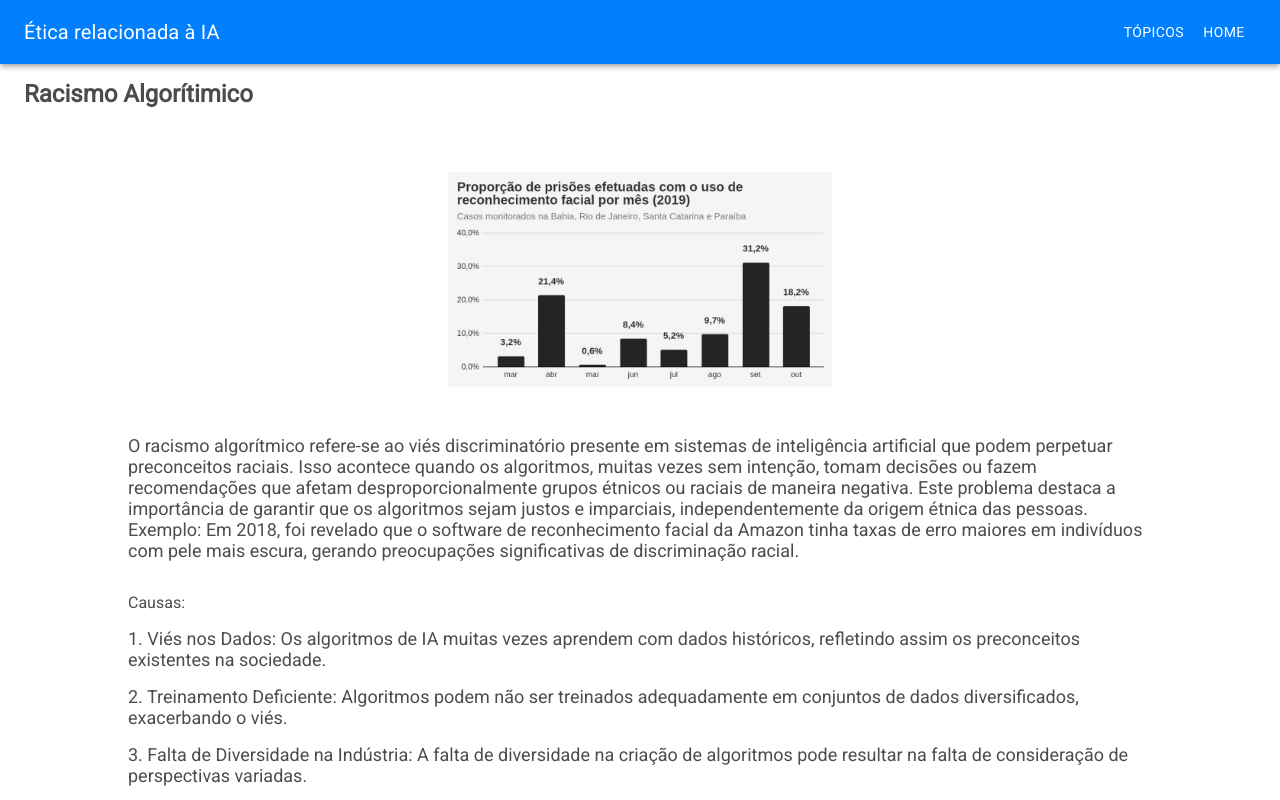
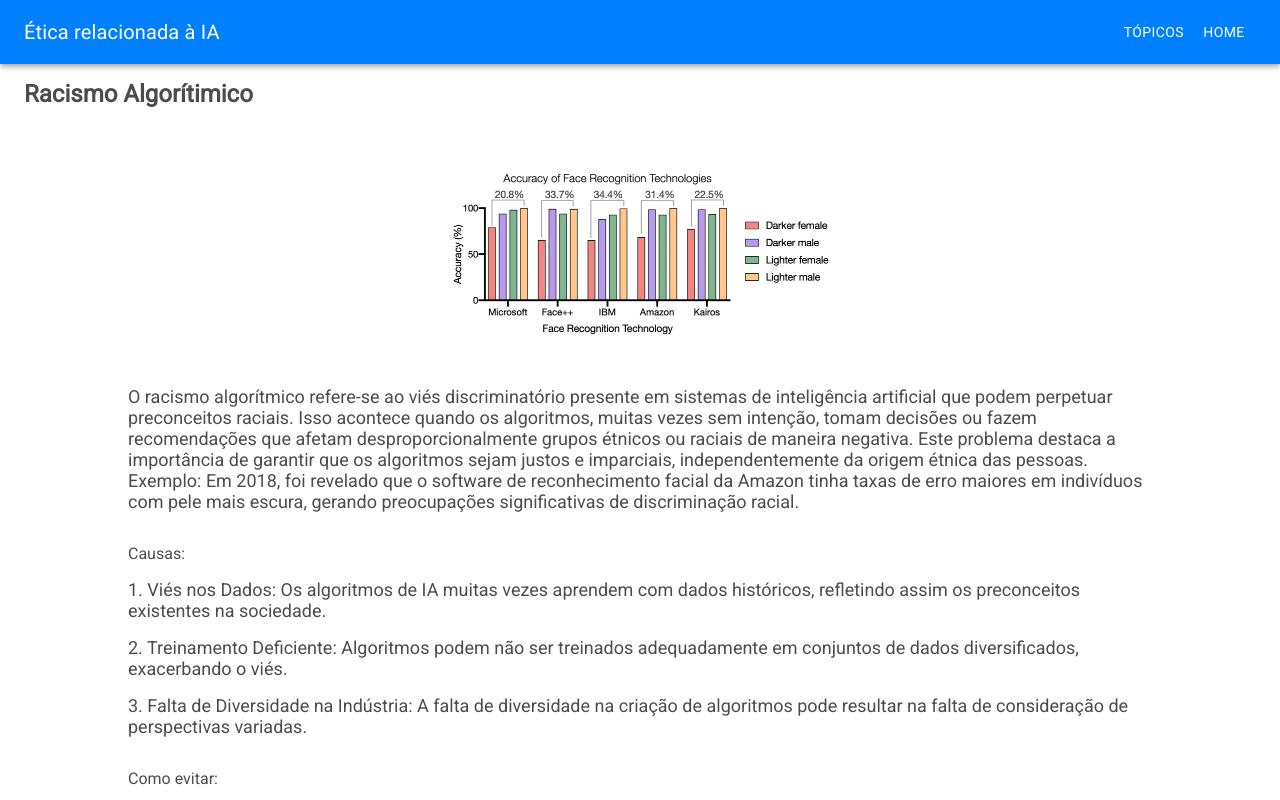
Before and after one commit to kamillareal/transversal, a React (Create React App) app: page /racismo-algoritmico in a window 1280 px wide. Shown: the top 800 px of the page. Built offline with nearby package versions, Linux system fonts and the light colour scheme.

Commit message:
kamillaaaaaaa

```diff
--- a/src/pages/ImpactoNoMercado/index.tsx
+++ b/src/pages/ImpactoNoMercado/index.tsx
@@ -1,4 +1,5 @@
 import { Gap } from "..";
+import grafico from "../../assets/grafico.png";
 import AppBarHeader from "../../shared/components/app-bar";
 
 export const ImpactoNoMercado = () => {
@@ -32,10 +33,7 @@ export const ImpactoNoMercado = () => {
         >
           Impacto da automação no mercado
         </h2>
-        <img
-          style={{ width: "40%", paddingTop: "2rem" }}
-          src={require("../../assets/img/racism.webp")}
-        ></img>
+        <img style={{ width: "40%", paddingTop: "2rem" }} src={grafico}></img>
 
         <div style={{ width: "80%" }}>
           <Gap>
--- a/src/pages/RacismoAlgoritmico/index.tsx
+++ b/src/pages/RacismoAlgoritmico/index.tsx
@@ -1,5 +1,4 @@
 import { Gap } from "..";
-import grafico from "../../assets/grafico.png";
 import AppBarHeader from "../../shared/components/app-bar";
 
 export const RacismoAlgoritmico = () => {
@@ -33,7 +32,10 @@ export const RacismoAlgoritmico = () => {
         >
           Racismo Algorítimico
         </h2>
-        <img style={{ width: "30%", paddingTop: "2rem" }} src={grafico}></img>
+        <img
+          style={{ width: "30%", paddingTop: "2rem" }}
+          src={require("../../assets/img/racism.webp")}
+        ></img>
 
         <div style={{ width: "80%" }}>
           <Gap>
```
